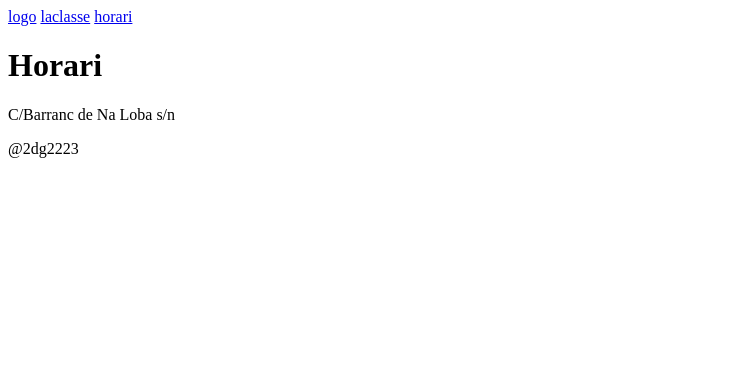
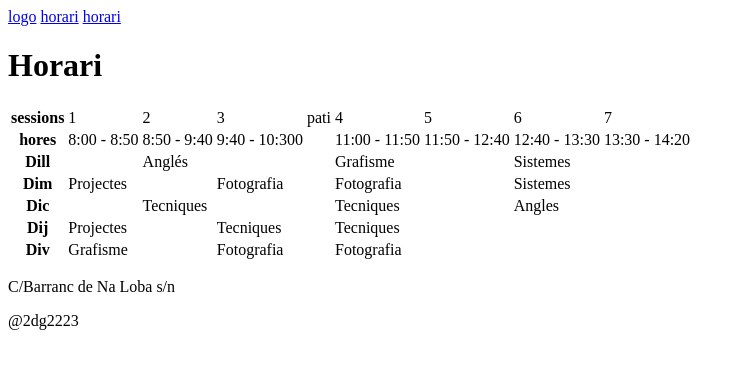
Before and after one commit to zoeeenb/p3, a plain HTML site: page pages/horari.html in a window 1280 px wide. Shown: the whole page, without its empty margins (0-745 px from the left). Drawn offline with Linux system fonts and the light colour scheme.

Commit message:
Update horari.html

```diff
--- a/pages/horari.html
+++ b/pages/horari.html
@@ -9,11 +9,76 @@
 <body>
     <nav>
         <a href="../index.html">logo</a>
-        <a href="classe.html">laclasse</a>
         <a href="#">horari</a>
+        <a href="laclasse.html">horari</a>
     </nav>
     <main>
         <h1>Horari</h1>
+        <table>
+            <tr>
+                <th>sessions</th>
+                <td>1</td>
+                <td>2</td>
+                <td>3</td>
+                <td>pati</td>
+                <td>4</td>
+                <td>5</td>
+                <td>6</td>
+                <td>7</td>
+            </tr>
+            <tr>
+                <th>hores</th>
+                <td>8:00 - 8:50</td>
+                <td>8:50 - 9:40</td>
+                <td>9:40 - 10:300</td>
+                <td></td>
+                <td>11:00 - 11:50</td>
+                <td>11:50 - 12:40</td>
+                <td>12:40 - 13:30</td>
+                <td>13:30 - 14:20</td>
+            </tr>
+            <tr>
+                <th>Dill</th>
+                <td></td>
+                <td colspan="2">Anglés</td>
+                <td></td>
+                <td colspan="2">Grafisme</td>
+                <td colspan="2">Sistemes</td>
+            </tr>
+            <tr>
+                <th>Dim</th>
+                <td colspan="2">Projectes</td>
+                <td>Fotografia</td>
+                <td></td>
+                <td colspan="2">Fotografia</td>
+                <td colspan="2">Sistemes</td>
+            </tr>
+            <tr>
+                <th>Dic</th>
+                <td></td>
+                <td colspan="2">Tecniques</td>
+                <td></td>
+                <td colspan="2">Tecniques</td>
+                <td>Angles</td>
+                <td></td>
+            </tr>
+            <tr>
+                <th>Dij</th>
+                <td colspan="2">Projectes</td>
+                <td>Tecniques</td>
+                <td></td>
+                <td colspan="3">Tecniques</td>
+                <td></td>
+            </tr>
+            <tr>
+                <th>Div</th>
+                <td colspan="2">Grafisme</td>
+                <td>Fotografia</td>
+                <td></td>
+                <td colspan="2">Fotografia</td>
+                <td colspan="2"></td>
+            </tr>
+        </table>
     </main>
     <footer>
         <p>C/Barranc de Na Loba s/n</p>
```
